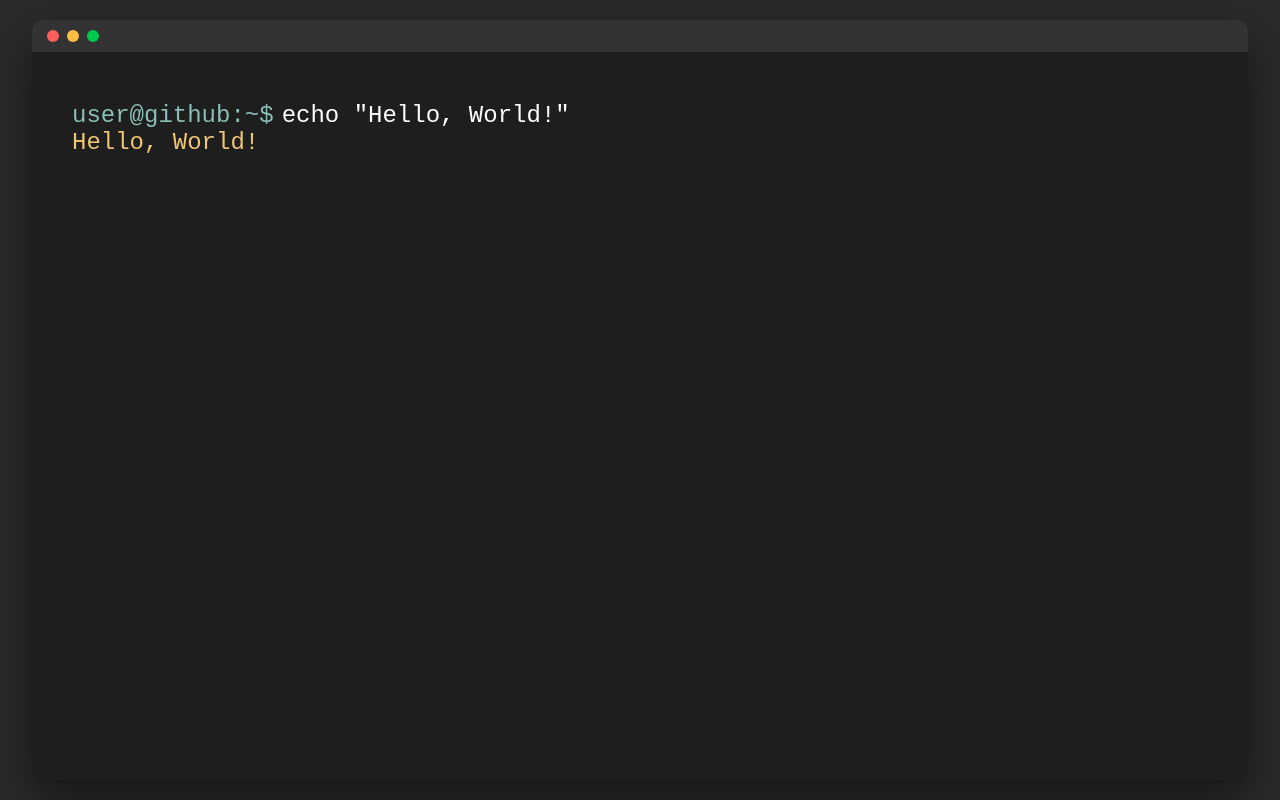
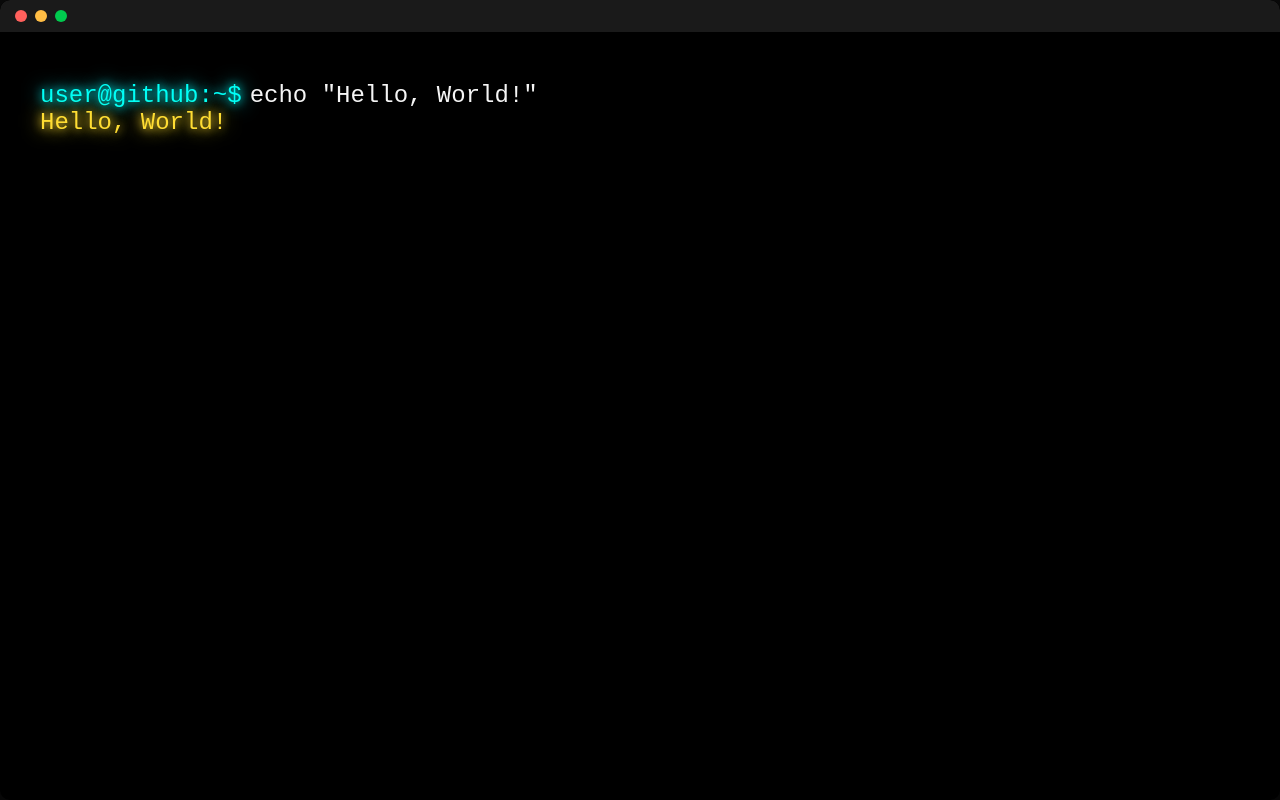
Before and after one commit to ArmaanjeetSandhu/terminal-animation, a plain HTML site: page index.html in a window 1280 px wide. Drawn offline with Linux system fonts and the light colour scheme; a web font is replaced by a local one.

Commit message:
Amend CSS in favour of dark mode and neon text

```diff
--- a/index.html
+++ b/index.html
@@ -13,18 +13,19 @@
       }
       body {
         font-family: "MonaspaceArgon", monospace;
-        background-color: #2b2b2b;
+        background-color: #0a0a0a; /* Darker background for the body */
         display: flex;
         justify-content: center;
         align-items: center;
         height: 100vh;
+        width: 100vw;
         margin: 0;
       }
 
       .terminal-wrapper {
-        width: 95%;
-        height: 95%;
-        background-color: #1e1e1e;
+        width: 100vw;
+        height: 100vh;
+        background-color: #000000; /* Even darker terminal background */
         border-radius: 10px;
         box-shadow: 0 20px 50px rgba(0, 0, 0, 0.5);
         display: flex;
@@ -35,7 +36,7 @@
         display: flex;
         align-items: center;
         padding: 10px 15px;
-        background-color: #333;
+        background-color: #1a1a1a; /* Darker terminal header */
         border-top-left-radius: 10px;
         border-top-right-radius: 10px;
       }
@@ -59,7 +60,7 @@
       }
       .terminal {
         padding: 20px;
-        color: #fff;
+        color: #f5f5f5; /* Slightly lighter text for better contrast */
         overflow-y: auto;
         flex-grow: 1;
         font-size: 16px;
@@ -70,27 +71,24 @@
         margin-top: 10px;
       }
       .input {
-        color: #8abeb7;
+        color: #00fff7;
         margin-right: 8px;
+        text-shadow: 0 0 10px #00fff7, 0 0 20px #00fff7;
       }
       .output {
-        white-space: pre-wrap;
-        color: #f0c674;
+        color: #ffdd33;
         margin-bottom: 15px;
+        text-shadow: 0 0 10px #ffdd33, 0 0 20px #ffdd33;
       }
       .cursor {
-        width: 8px;
-        height: 16px;
-        background-color: #8abeb7;
-        margin-left: 2px;
-        animation: blink 1s step-end infinite;
+        background-color: #00ff00;
+        text-shadow: 0 0 10px #00ff00, 0 0 20px #00ff00;
       }
       @keyframes blink {
         50% {
           background-color: transparent;
         }
       }
-
       @media (min-width: 768px) {
         .terminal {
           padding: 40px;
```
